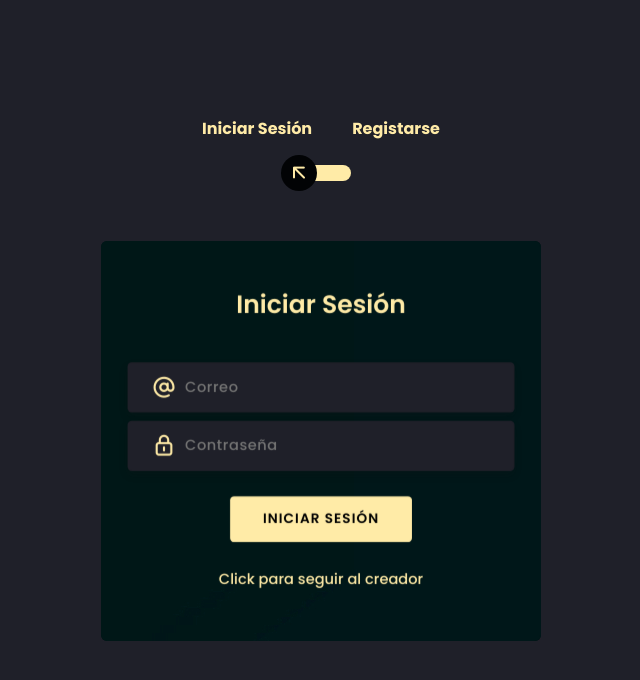
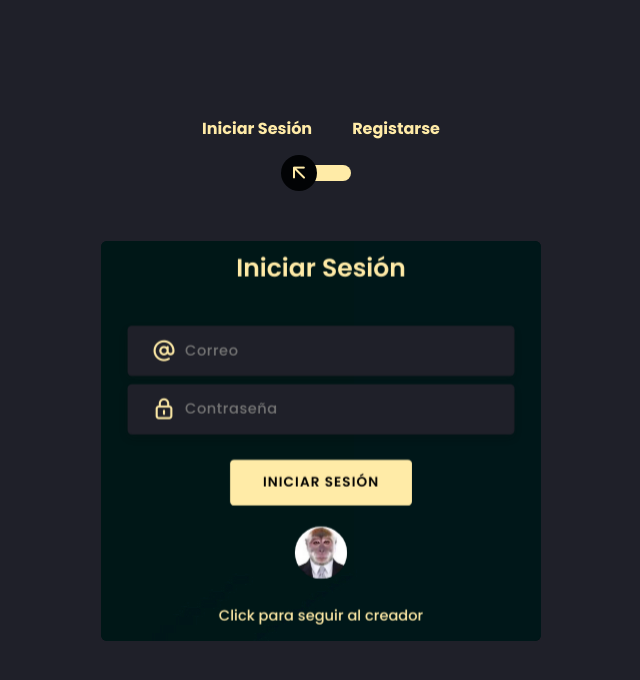
Before and after one commit to Crischickenbby/TAREAS_EXAMENES, a Flask app: page / in a window 1280 px wide. Shown: the top 680 px of the page, without its empty margins (319-959 px from the left). Run offline with Flask 3, Linux system fonts and the light colour scheme; some libraries are stand-ins or nearby versions.

Commit message:
conexion_2

```diff
--- a/Registro/src/app/static/css/styles.css
+++ b/Registro/src/app/static/css/styles.css
@@ -180,3 +180,14 @@ display: none;
   color: #ffeba7;
   box-shadow: 0 8px 24px 0 rgba(16,39,112,.2);
 }
+
+.space-above-image {
+  margin-top: 20px; /* Puedes ajustar este valor según necesites */
+}
+.space-above-image {
+  border-radius: 50%; /* Esto hace que la imagen sea redonda */
+}
+.space-above-image {
+  width: 50px; /* Define el ancho deseado */
+  height: auto; /* Mantén la proporción de aspecto original */
+}
--- a/Registro/src/app/templates/login.html
+++ b/Registro/src/app/templates/login.html
@@ -37,7 +37,7 @@
                                                 <button type="submit" class="btn mt-4">Iniciar Sesión</button>
                                             </form>
                                             <!--Fin de primer formulario-->
-
+                                            <img src="../static/img/mono.jpg" alt="Imagen de chicken" class="space-above-image">
                                             <p class="mb-0 mt-4 text-center"><a href="https://www.instagram.com/whois.chicken/" target="_blank" class="link">Click para seguir al creador</a></p>
                                         </div>
                                     </div>
@@ -45,6 +45,7 @@
                                 <div class="card-back">
                                     <div class="center-wrap">
                                         <div class="section text-center">
+
                                             <h4 class="mb-3 pb-3">Registro</h4>
                                           <!--segundo formulario para registrarse-->
                                             <form action="/add_user" method="POST">
@@ -63,8 +64,10 @@
                                                 <div class="form-group mt-2">
                                                     <input type="password" name="password" class="form-style" placeholder="Contraseña">
                                                     <i class="input-icon uil uil-lock-alt"></i>
+
                                                 </div>
                                                 <button type="submit" class="btn mt-4">Registrarse</button>
+
                                             </form>
 
 
```
Also changed, not shown: Registro/src/app/app.py (+0 -7 lines), Registro/src/app/static/img/mono.jpg (added).
